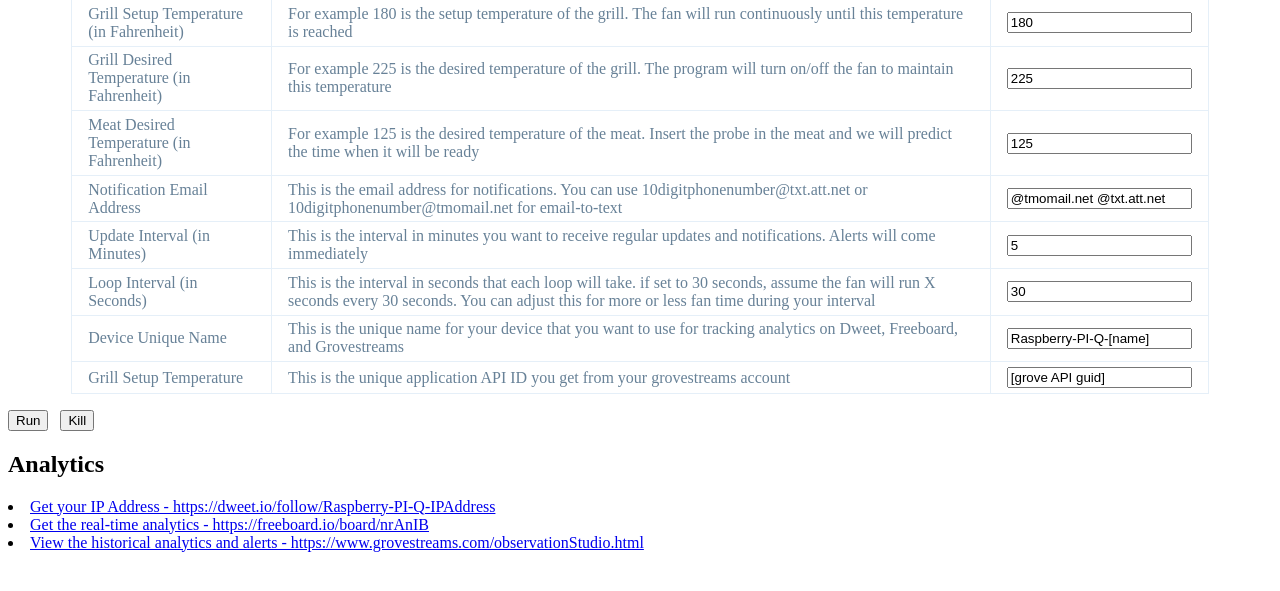
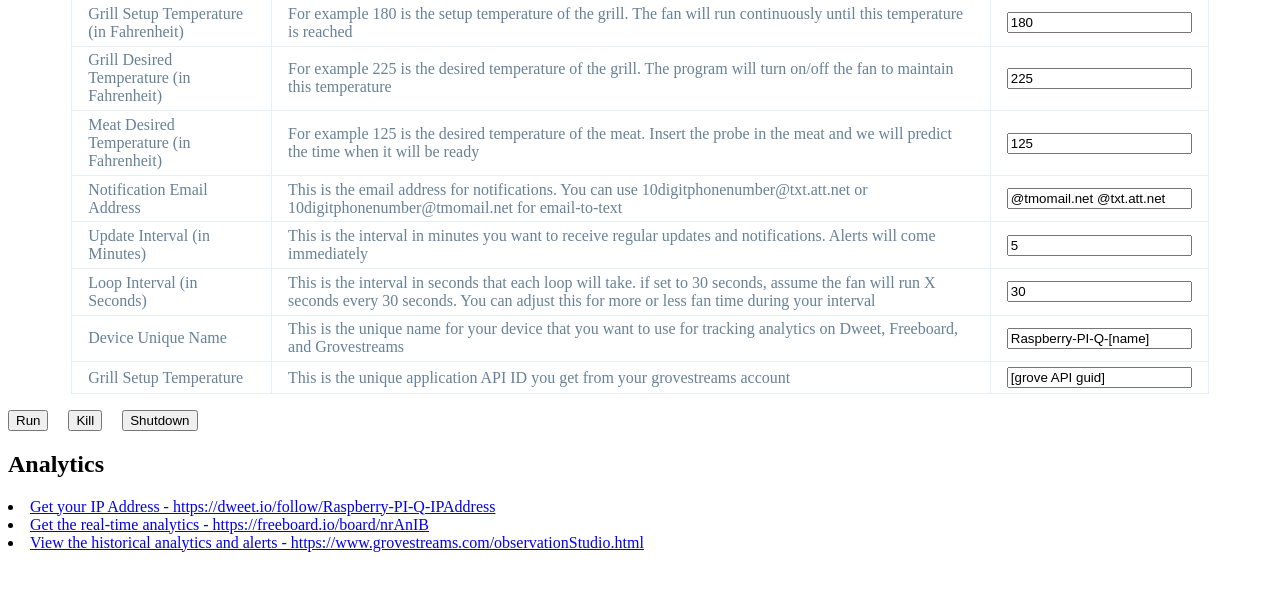
Before and after one commit to michmike/Raspberry-PI-Q, a PHP site: page / in a window 1280 px wide. Shown: the part 177-768 px from the top of the page. Run offline with PHP 8.4, Linux system fonts and the light colour scheme.

Commit message:
Add files via upload

```diff
--- a/index.php
+++ b/index.php
@@ -42,8 +42,10 @@
 			<td><input name="GROVE_API_KEY" value="<?php if(isset($_GET['GROVE_API_KEY'])){echo $_GET['GROVE_API_KEY'];} else {echo '[grove API guid]';} ?>"></td></tr>
 		</table>
 		<input type="submit" name="Run" value="Run"/>
-		&nbsp;
+		&nbsp; &nbsp;
 		<input type="submit" name="Kill" value="Kill"/>
+		&nbsp; &nbsp;
+		<input type="submit" name="Shutdown" value="Shutdown"/>
 	</form>
 	<?php
 		if(isset($_GET['Run']))
@@ -64,6 +66,11 @@
 		{
 			echo exec("sudo pkill python3");
 		}
+		else if (isset($_GET['Shutdown']))
+		{
+			echo exec("sudo shutdown -h now");
+		}
+
 	?>
 
 	<h2>Analytics</h2>
```
